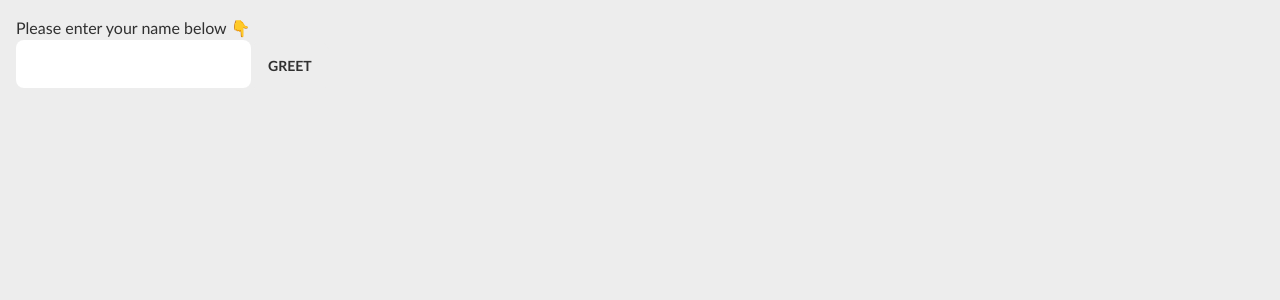
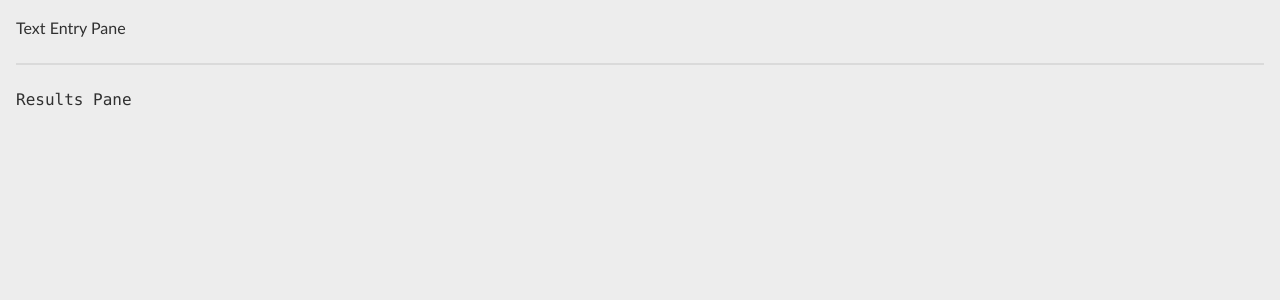
Before and after one commit to csterritt/wllama, a Vue app in the folder frontend/: page / in a window 1280 px wide. Shown: the top 300 px of the page. Built offline with nearby package versions, Linux system fonts and the light colour scheme.

Commit message:
First steps towards proper layout.

```diff
--- a/frontend/src/App.vue
+++ b/frontend/src/App.vue
@@ -1,7 +1,7 @@
 <template>
-  <HelloWorld />
+  <pane-container></pane-container>
 </template>
 
 <script setup>
-import HelloWorld from './components/HelloWorld.vue'
+import PaneContainer from './components/PaneContainer.vue'
 </script>
--- /dev/null
+++ b/frontend/src/components/EntryPane.vue
@@ -0,0 +1,5 @@
+<template>
+  <div>Text Entry Pane</div>
+</template>
+
+<script setup></script>
--- a/frontend/src/components/HelloWorld.vue
+++ /dev/null
@@ -1,32 +0,0 @@
-<template>
-  <main>
-    <div id="result" class="result">{{ data.resultText }}</div>
-    <div id="input" class="input-box">
-      <input
-        id="name"
-        v-model="data.name"
-        autocomplete="off"
-        class="input"
-        type="text"
-        @keyup.enter="greet"
-      />
-      <button class="btn" @click="greet">Greet</button>
-    </div>
-  </main>
-</template>
-
-<script setup>
-import { reactive } from 'vue'
-import { Greet } from '../../wailsjs/go/main/App'
-
-const data = reactive({
-  name: '',
-  resultText: 'Please enter your name below 👇',
-})
-
-function greet() {
-  Greet(data.name).then((result) => {
-    data.resultText = result
-  })
-}
-</script>
--- /dev/null
+++ b/frontend/src/components/PaneContainer.vue
@@ -0,0 +1,10 @@
+<template>
+  <entry-pane></entry-pane>
+  <div class="divider"></div>
+  <results-pane></results-pane>
+</template>
+
+<script setup>
+import EntryPane from './EntryPane.vue'
+import ResultsPane from './ResultsPane.vue'
+</script>
--- /dev/null
+++ b/frontend/src/components/ResultsPane.vue
@@ -0,0 +1,7 @@
+<template>
+  <div class="font-monocode">
+    <div>Results Pane</div>
+  </div>
+</template>
+
+<script setup></script>
```
